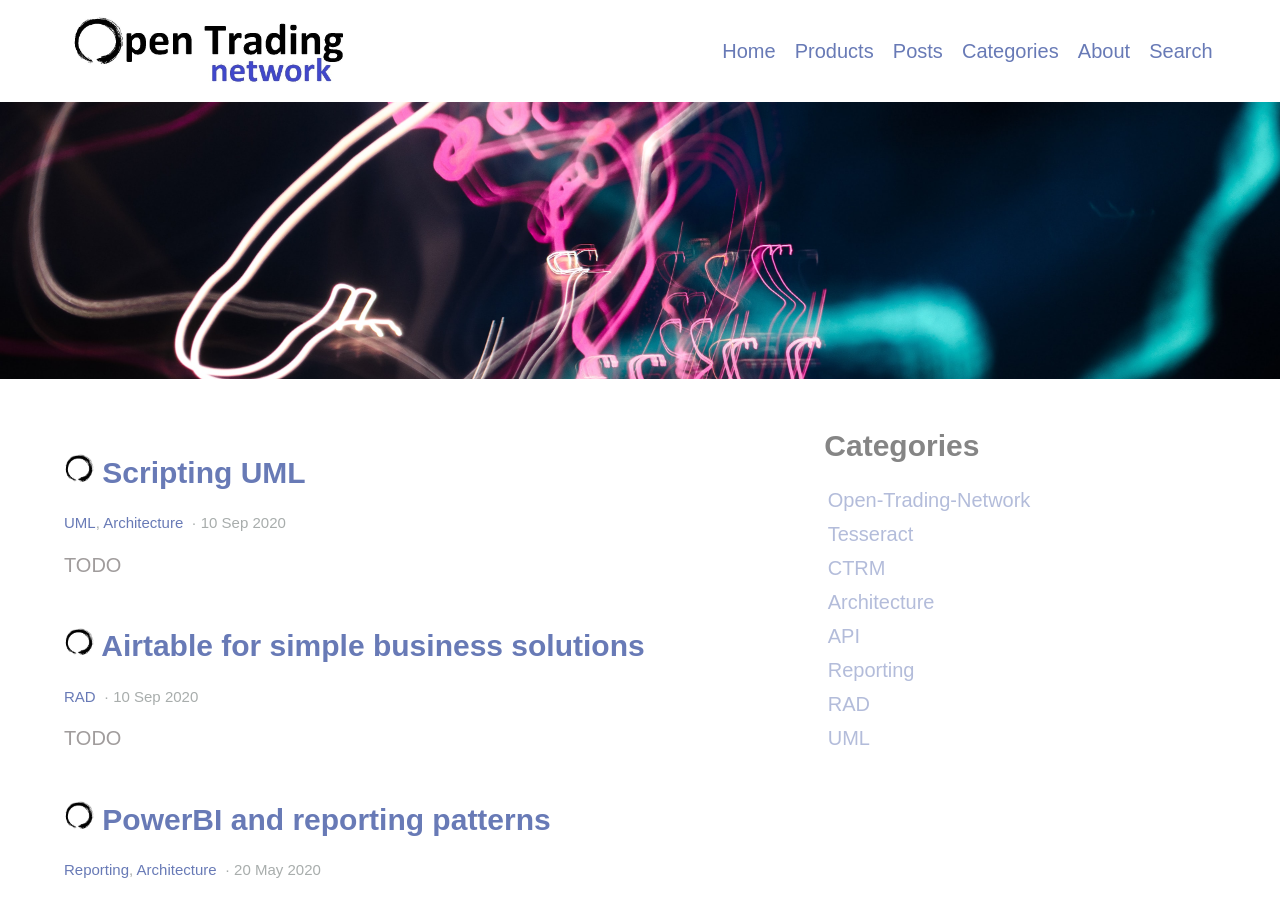
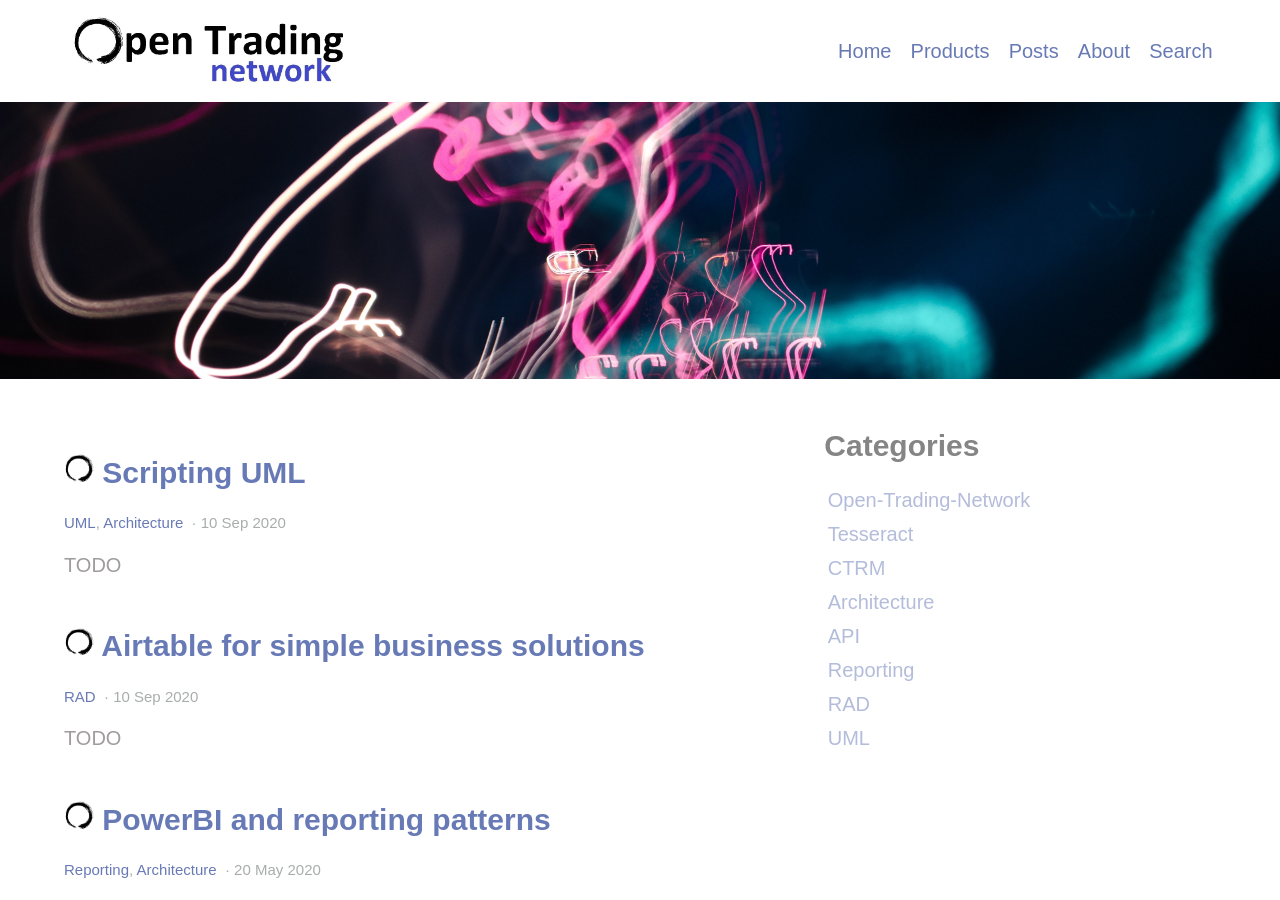
Before and after one commit to opentrading-net/opentrading-net.github.io, a Jekyll site: the page built from posts.md, in a window 1280 px wide and 900 px high. Built offline with Jekyll 4.4.1, drawn with Linux system fonts in a browser that asks for light colours.

```diff
--- a/_config.yml
+++ b/_config.yml
@@ -182,8 +182,6 @@ navigation_header:
   url: /products/
 - title: Posts
   url: /blog/
-- title: Categories
-  url: /categories/
 - title: About
   url: /about/
 - title: Search
--- a/_includes/nav-categories.html
+++ b/_includes/nav-categories.html
@@ -3,7 +3,7 @@
   <ul class="list  list--categories">
     {% for item in site.categories %}
       <li class="item  item--category">
-        <a href="category/{{ item | first | slugify }}">{{ item | first }}</a>
+        <a href="../category/{{ item | first | slugify }}">{{ item | first }}</a>
       </li>
     {% endfor %}
   </ul>
```
